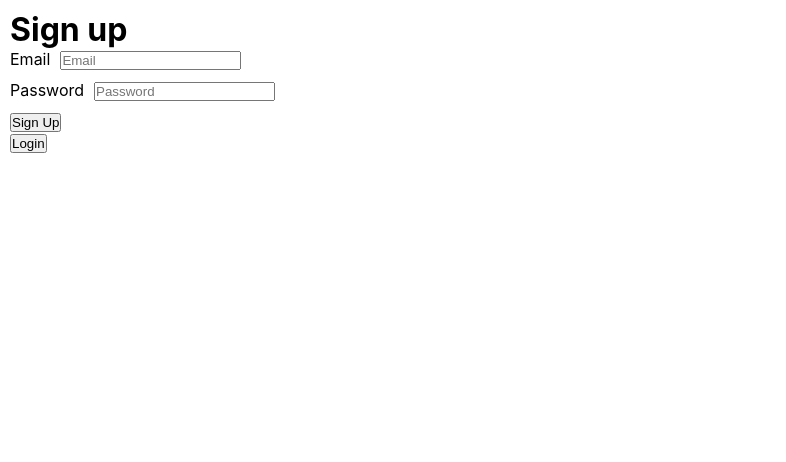
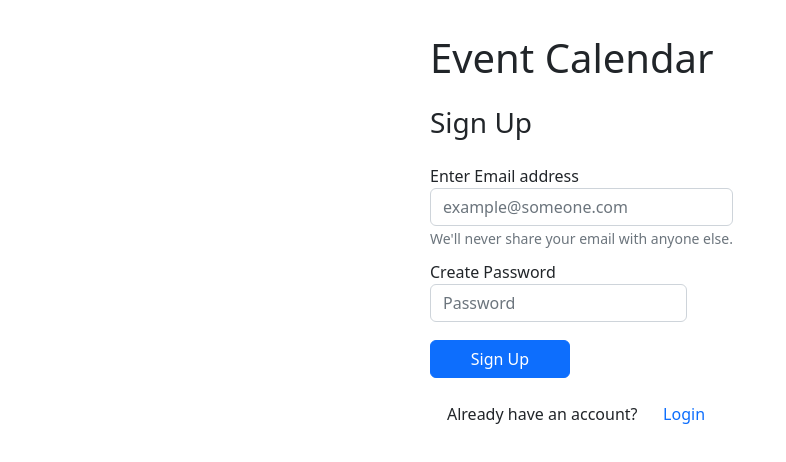
Before and after one commit to prabhat7k/Event-Calendar, a React (Create React App) app in the folder Client/: page /signup in a window 1280 px wide. Shown: the top 462 px of the page, without its empty margins (0-786 px from the left). Built offline with nearby package versions, Linux system fonts and the light colour scheme; no server answers.

Commit message:
Styled login pages and dynamic title

```diff
--- a/Client/src/Routes/Login.js
+++ b/Client/src/Routes/Login.js
@@ -3,6 +3,8 @@ import { withRouter, Redirect } from "react-router";
 import app from "../firebase";
 import { Link } from "react-router-dom";
 import { AuthContext } from "../Auth/Auth";
+import "./log-sign.css";
+import "bootstrap/dist/css/bootstrap.min.css";
 
 const Login = ({ history }) => {
 	const handleLogin = useCallback(
@@ -14,6 +16,7 @@ const Login = ({ history }) => {
 					.auth()
 					.signInWithEmailAndPassword(email.value, password.value);
 				history.push("/");
+				document.title = "Home";
 			} catch (error) {
 				alert(error);
 			}
@@ -29,25 +32,52 @@ const Login = ({ history }) => {
 
 	return (
 		<div>
-			<h1>Log in</h1>
-			<form onSubmit={handleLogin}>
-				<label>
-					Email
-					<input name="email" type="email" placeholder="Email" />
+			<h1 className="cen my-4">Log In</h1>
+			<form className="loginForm" onSubmit={handleLogin}>
+				<div className="form-group col-md-4 cen">
+					<label for="InputEmail">
+						Email address
+						<input
+							name="email"
+							type="email"
+							className="form-control"
+							aria-describedby="emailHelp"
+							placeholder="example@someone.com"
+						/>
+						<small id="emailHelp" className="form-text text-muted">
+							We'll never share your email with anyone else.
+						</small>
 					</label>
-				<label>
+				</div>
+				<div className="form-group col-md-4 cen">
+					<label for="exampleInputPassword1">
 						Password
 						<input
+							type="password"
 							name="password"
-						type="password"
+							className="form-control"
 							placeholder="Password"
 						/>
 					</label>
-				<button type="submit">Log in</button>
+				</div>
+				<div className="cen">
+					<button type="submit" className="btn btn-primary mt-2 cen">
+						Log In
+					</button>
+				</div>
+				<div className="sign">
+					<p>Don't have an account?</p>
+					<Link
+						onClick={() => {
+							document.title = "Signup Page | Event Calendar";
+						}}
+						to="/signup"
+						className="link"
+					>
+						Register
+					</Link>
+				</div>
 			</form>
-			<Link to="/signup">
-				<button>SignUp</button>
-			</Link>
 		</div>
 	);
 };
--- a/Client/src/Routes/SignUp.js
+++ b/Client/src/Routes/SignUp.js
@@ -2,6 +2,7 @@ import React, { useCallback } from "react";
 import { withRouter } from "react-router";
 import app from "../firebase";
 import { Link } from "react-router-dom";
+import { doc } from "firebase/firestore";
 
 const SignUp = ({ history }) => {
 	const handleSignUp = useCallback(
@@ -16,6 +17,7 @@ const SignUp = ({ history }) => {
 						password.value
 					);
 				history.push("/");
+				document.title = "Home";
 			} catch (error) {
 				alert(error);
 			}
@@ -25,25 +27,56 @@ const SignUp = ({ history }) => {
 
 	return (
 		<div>
-			<h1>Sign up</h1>
-			<form onSubmit={handleSignUp}>
-				<label>
-					Email
-					<input name="email" type="email" placeholder="Email" />
+			<h1 className="cen my-4">Event Calendar</h1>
+			<h3 className="cen my-4">Sign Up</h3>
+			<form className="loginForm" onSubmit={handleSignUp}>
+				<div className="form-group col-md-4 cen">
+					<label for="InputEmail">
+						Enter Email address
+						<input
+							name="email"
+							type="email"
+							className="form-control"
+							aria-describedby="emailHelp"
+							placeholder="example@someone.com"
+						/>
+						<small id="emailHelp" className="form-text text-muted">
+							We'll never share your email with anyone else.
+						</small>
 					</label>
-				<label>
-					Password
+				</div>
+				<div className="form-group col-md-4 cen">
+					<label for="exampleInputPassword1">
+						Create Password
 						<input
+							type="password"
 							name="password"
-						type="password"
+							className="form-control"
 							placeholder="Password"
 						/>
 					</label>
-				<button type="submit">Sign Up</button>
+				</div>
+				<div className="cen">
+					<button type="submit" className="btn btn-primary mt-2 cen">
+						Sign Up
+					</button>
+				</div>
+				<div className="sign my-4">
+					<p>Already have an account?</p>
+					<Link
+						onClick={() => {
+							document.title = "Login Page | Event Calendar";
+						}}
+						to="/login"
+						className="link"
+					>
+						{/* <button className="btn btn-primary m-4 btn-sm">
+								Log In
+							</button>{" "} */}
+						Login
+					</Link>
+				</div>
 			</form>
-			<Link to="/login">
-				<button>Login</button>
-			</Link>
 		</div>
 	);
 };
--- /dev/null
+++ b/Client/src/Routes/log-sign.css
@@ -0,0 +1,25 @@
+.login-form{
+    justify-content: center;
+}
+
+.cen{
+    width: 33.33333333%;
+    margin: auto;
+
+}
+.cen>button{
+
+   text-align: center;
+}
+
+.sign{
+    display: flex;
+    justify-content: center;
+    margin: 5vh 10vw 0 0 ;
+
+}
+
+.link{
+    margin-left: 2vw;
+    text-decoration: none;
+}
--- a/Client/src/component/Calendar.jsx
+++ b/Client/src/component/Calendar.jsx
@@ -102,7 +102,14 @@ function Calendar() {
 				<Event />
 			</div>
 			<div className="logout">
-				<button onClick={() => signOut(auth)}>Log Out</button>
+				<button
+					onClick={() => {
+						document.title = "Login Page | Event Calendar";
+						signOut(auth);
+					}}
+				>
+					Log Out
+				</button>
 			</div>
 		</div>
 	);
--- a/Client/src/index.js
+++ b/Client/src/index.js
@@ -2,5 +2,6 @@ import React from "react";
 import ReactDOM from "react-dom";
 import "./index.css";
 import App from "./App";
+// import Login from "./Routes/Login";
 
 ReactDOM.render(<App />, document.getElementById("root"));
```
Lines whose indentation alone changed are shown as unchanged.
